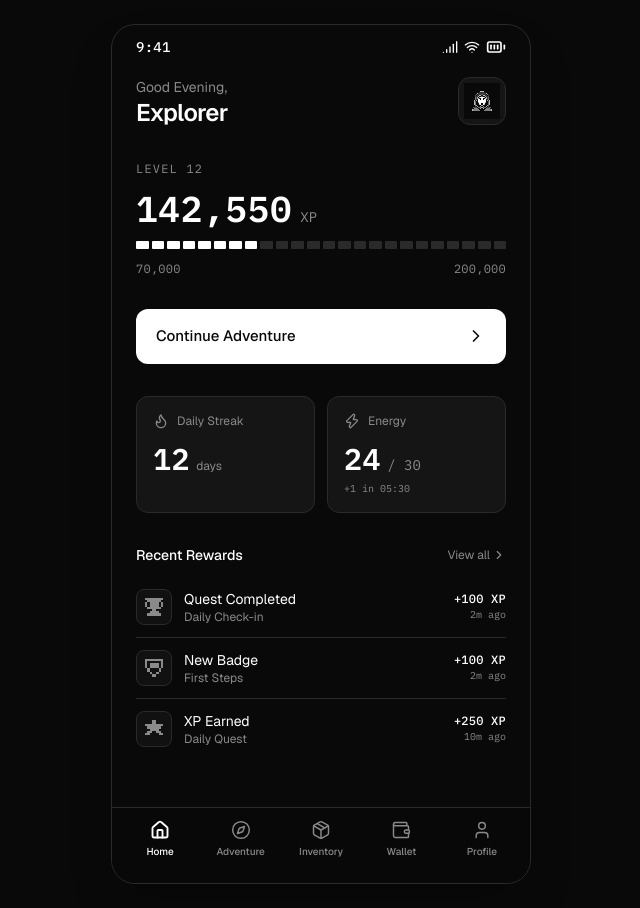
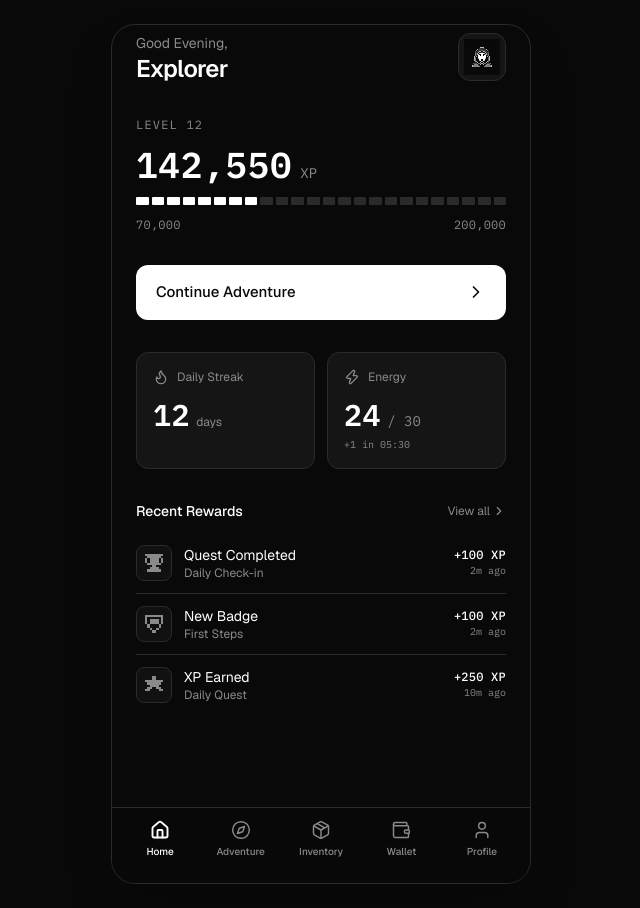
Before and after one commit to llianified/PICO, a Next.js app: page / in a window 1280 px wide. Shown: the whole page, without its empty margins (319-959 px from the left). Built offline with nearby package versions, Linux system fonts and the light colour scheme.

Commit message:
refactor: remove unused StatusBar component from AppShell\n\nRemoved the StatusBar import and usage for cleaner layout rendering.

```diff
--- a/components/app-shell.tsx
+++ b/components/app-shell.tsx
@@ -2,7 +2,6 @@
 
 import { useState } from 'react'
 import { Home, Compass, Package, Wallet, User } from 'lucide-react'
-import { StatusBar } from '@/components/primitives'
 import { HomeScreen } from '@/components/screens/home-screen'
 import { AdventureScreen } from '@/components/screens/adventure-screen'
 import { InventoryScreen } from '@/components/screens/inventory-screen'
@@ -23,8 +22,6 @@ export function AppShell() {
 
   return (
     <div className="mx-auto flex min-h-dvh w-full max-w-[420px] flex-col bg-background md:my-6 md:min-h-0 md:h-[860px] md:rounded-3xl md:border md:border-border md:shadow-2xl md:overflow-hidden">
-      <StatusBar />
-
       <main className="no-scrollbar flex-1 overflow-y-auto">
         <ActiveScreen />
       </main>
```
